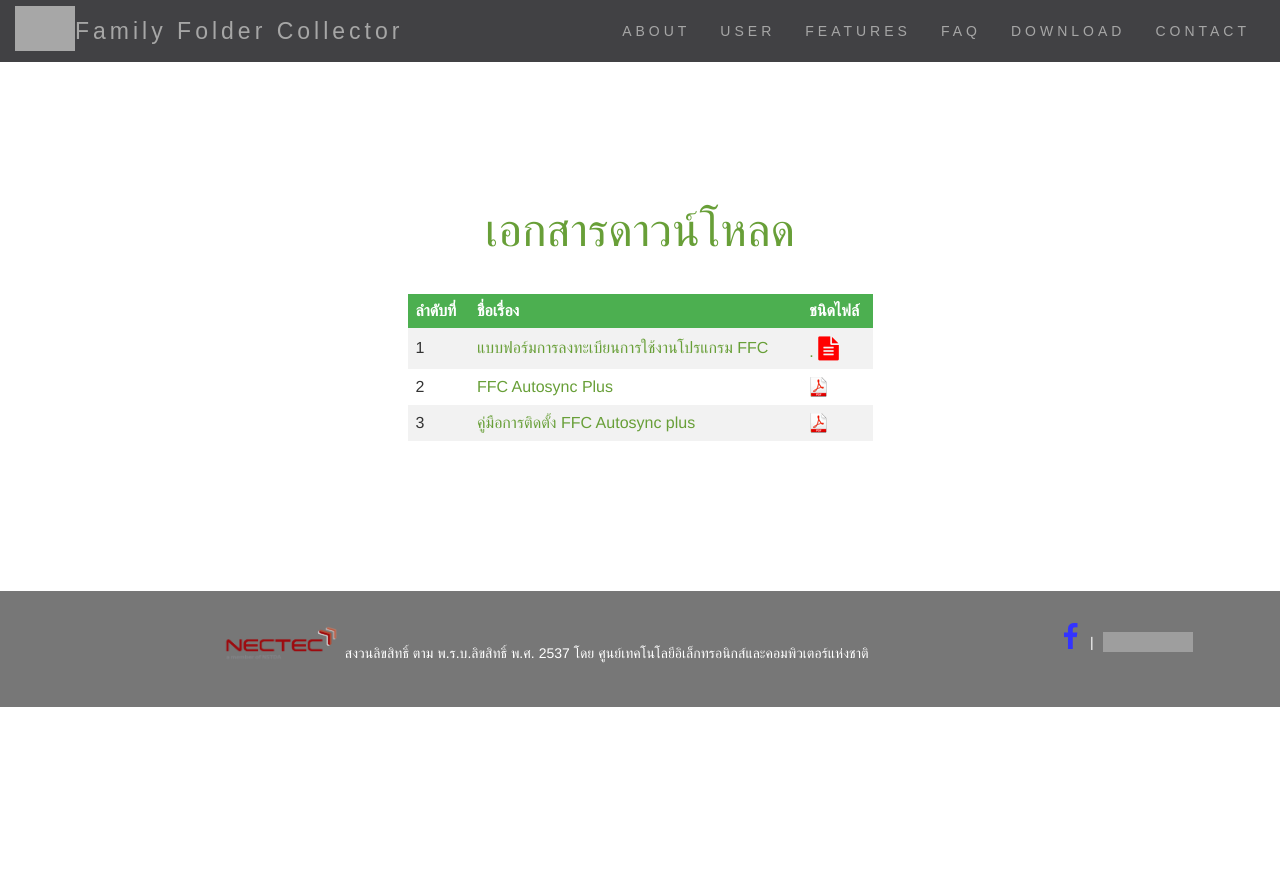
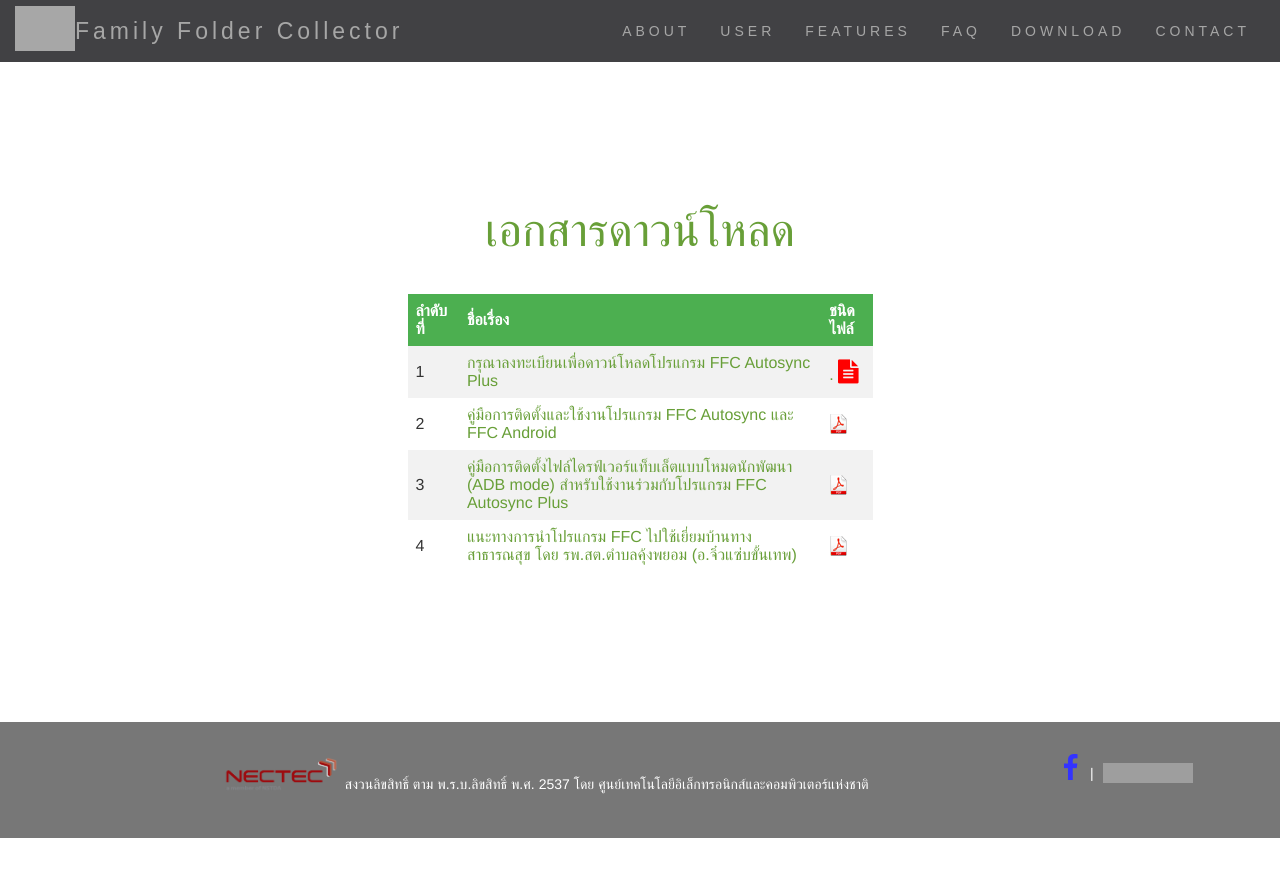
Before and after one commit to tawatchai18/tawatchai18.github.io, a Jekyll site: the page built from download-ffc.html, in a window 1280 px wide. Shown: the top 877 px of the page. Built offline with Jekyll 4.4.1, drawn with Linux system fonts in a browser that asks for light colours; nearby versions of some CDN libraries; grey boxes are pictures that could not be loaded.

Commit message:
Add download

```diff
--- a/download-ffc.html
+++ b/download-ffc.html
@@ -39,25 +39,35 @@ th {
 <tr>
 <td>1</td>
 <td>
-  <a href="https://docs.google.com/forms/d/e/1FAIpQLSc9CXG1sQez0gRQeQVYJjSb3kjX1KzvFnzqQ4uJu1-hnmE4Iw/viewform?usp=sf_link">แบบฟอร์มการลงทะเบียนการใช้งานโปรแกรม FFC</a></td>
+<a href="https://docs.google.com/forms/d/e/1FAIpQLSc9CXG1sQez0gRQeQVYJjSb3kjX1KzvFnzqQ4uJu1-hnmE4Iw/viewform?usp=sf_link">กรุณาลงทะเบียนเพื่อดาวน์โหลดโปรแกรม FFC Autosync Plus</a></td>
 <td>
   <a href="/download/FFC Autosync Plus.pdf">.</a>
 <i class="fa fa-file-text" style="font-size:24px;color:red"></i></td>
 
 </tr>
+
 <tr>
   <td>2</td>
   <td>
-          <a href="/download/FFC Autosync Plus.pdf">FFC Autosync Plus</a></td>
+    <a href="/download/คู่มือการติดตั้ง FFC Autosync plus.pdf">คู่มือการติดตั้งและใช้งานโปรแกรม FFC Autosync และ FFC Android</a></td>
     <td>
     <img src="/img/pdf.png" alt="FFC.com">
   </td>
+    </tr>
 
-  </tr>
     <tr>
     <td>3</td>
     <td>
-      <a href="/download/คู่มือการติดตั้ง FFC Autosync plus.pdf">คู่มือการติดตั้ง FFC Autosync plus</a></td>
+      <a href="/download/How to install ADB driver.pdf">คู่มือการติดตั้งไฟล์ไดรฟ์เวอร์แท็บเล็ตแบบโหมดนักพัฒนา (ADB mode) สำหรับใช้งานร่วมกับโปรแกรม FFC Autosync Plus</a></td>
+      <td>
+      <img src="/img/pdf.png" alt="FFC.com">
+    </td>
+      </tr>
+
+      <tr>
+    <td>4</td>
+    <td>
+      <a href="/download/HomeVisit_by_FFC.pdf">แนะทางการนำโปรแกรม FFC ไปใช้เยี่ยมบ้านทางสาธารณสุข โดย รพ.สต.ตำบลคุ้งพยอม (อ.จิ๋วแซ่บขั้นเทพ)</a></td>
       <td>
       <img src="/img/pdf.png" alt="FFC.com">
     </td>
```
Also changed, not shown: 2 other files. Lines whose indentation alone changed are shown as unchanged.
